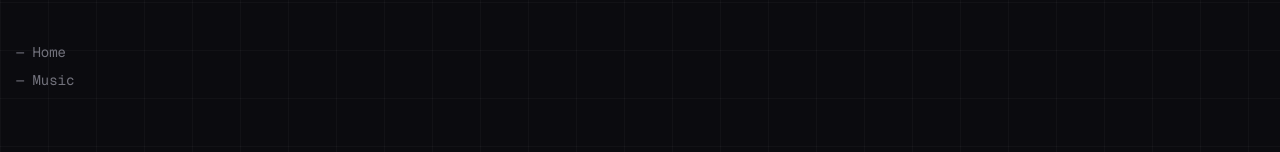
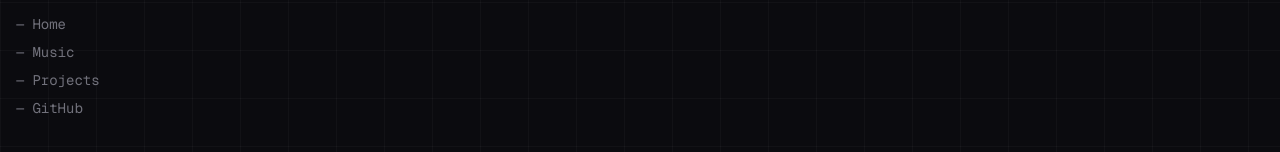
Before and after one commit to cltq/v2, a Next.js app: page /navbar/music in a window 1280 px wide. Shown: the part 334-486 px from the top of the page. Built offline with nearby package versions, Linux system fonts and the light colour scheme.

Commit message:
restore missing routes (projects, github)

```diff
--- a/app/routes.ts
+++ b/app/routes.ts
@@ -12,5 +12,13 @@ export const appRoutes: AppRoute[] = [
   {
     name: "Music",
     href: "/music",
-  }
+  },
+  {
+    name: "Projects",
+    href: "/projects",
+  },
+  {
+    name: "GitHub",
+    href: "/github",
+  },
 ];
```
